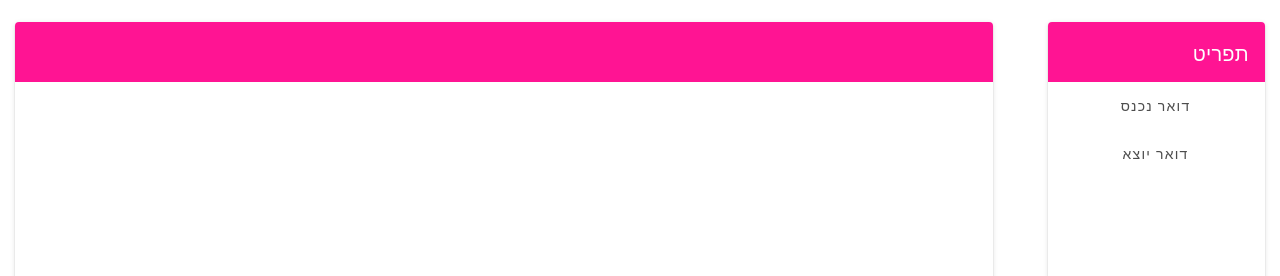
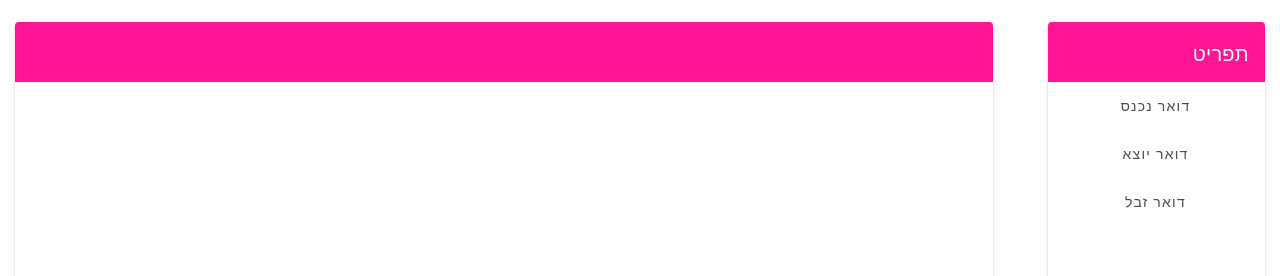
Before and after one commit to adipapi/Vue, a Vue app in the folder pad/: page / in a window 1280 px wide. Shown: the top 276 px of the page. Built offline with nearby package versions, Linux system fonts and the light colour scheme.

Commit message:
Done with targil 3

```diff
--- a/pad/src/components/HomePage.vue
+++ b/pad/src/components/HomePage.vue
@@ -3,17 +3,22 @@
     <v-flex xs2>
       <v-layout column fill-height justify-space-around>
         <v-flex xs11>
-          <Menu :onMenuBtnClick="this.updateYossi" />
+          <Menu :updateYossisTitle="this.updateYossisTitle" />
         </v-flex>
       </v-layout>
     </v-flex>
     <v-flex xs9>
-      <v-layout column fill-height justify-space-around>
+      <v-layout column fill-height justify-space-around v-if="currentYossiTitle !== 'דואר זבל'">
         <v-flex xs6>
-          <Yossi :title="currentYossi" />
+          <Yossi :title="currentYossiTitle" />
         </v-flex>
         <v-flex xs4>
           <MoreInfo />
+        </v-flex>
+      </v-layout>
+      <v-layout column fill-height justify-space-around v-else>
+        <v-flex xs11>
+          <Yossi :title="currentYossiTitle" />
         </v-flex>
       </v-layout>
     </v-flex>
@@ -29,7 +34,7 @@ export default {
   name: "HomePage",
   data: function() {
     return {
-      currentYossi: ""
+      currentYossiTitle: ""
     };
   },
   components: {
@@ -38,8 +43,8 @@ export default {
     MoreInfo
   },
   methods: {
-    updateYossi(newYossi) {
-      this.currentYossi = newYossi;
+    updateYossisTitle(newTitle) {
+      this.currentYossiTitle = newTitle;
     }
   }
 };
--- a/pad/src/components/Menu.vue
+++ b/pad/src/components/Menu.vue
@@ -1,8 +1,9 @@
 <template>
   <Card title="תפריט">
     <v-btn-toggle borderless slot="card-content" color="blue" class="d-flex flex-column">
-      <MenuButton text="דואר נכנס" :onMenuBtnClick="onMenuBtnClick" />
-      <MenuButton text="דואר יוצא" :onMenuBtnClick="onMenuBtnClick" />
+      <MenuButton text="דואר נכנס" :updateYossisTitle="updateYossisTitle" />
+      <MenuButton text="דואר יוצא" :updateYossisTitle="updateYossisTitle" />
+      <MenuButton text="דואר זבל" :updateYossisTitle="updateYossisTitle" />
     </v-btn-toggle>
   </Card>
 </template>
@@ -17,7 +18,7 @@ export default {
     MenuButton
   },
   props: {
-    onMenuBtnClick: Function
+    updateYossisTitle: Function
   }
 };
 </script>
--- a/pad/src/components/MenuButton.vue
+++ b/pad/src/components/MenuButton.vue
@@ -1,5 +1,5 @@
 <template>
-  <v-btn color="white" @click="onMenuBtnClick(text)">{{text}}</v-btn>
+  <v-btn color="white" @click="updateYossisTitle(text)">{{text}}</v-btn>
 </template>
 
 <script>
@@ -10,7 +10,7 @@ export default {
       type: String,
       required: true
     },
-    onMenuBtnClick: {
+    updateYossisTitle: {
       type: Function
     }
   }
```
